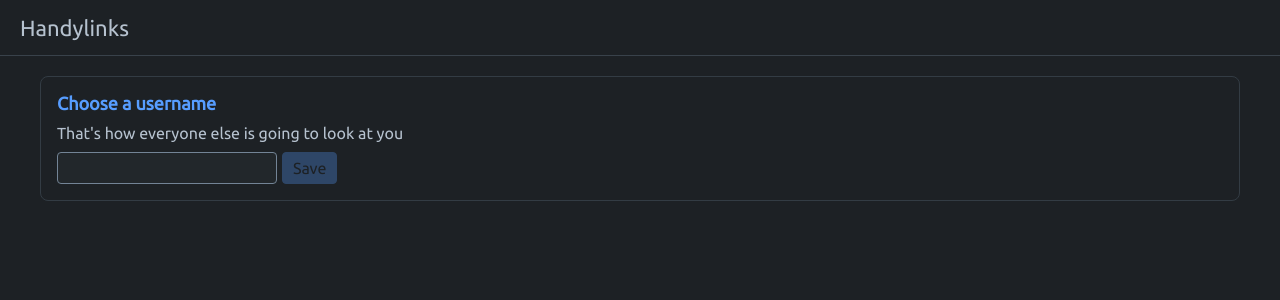
After one commit to Mau5trakt/handy_links, a Django app: page /choose-username/ in a window 1280 px wide. The commit adds this page. Shown: the top 300 px of the page. Run offline with Django 5.2, Linux system fonts and the light colour scheme; a user stored in the database is signed in; some libraries are stand-ins or nearby versions.

Commit message:
Working to add username on google auth created account

```diff
--- a/links/static/dist/project.js
+++ b/links/static/dist/project.js
@@ -93,7 +93,7 @@ document.addEventListener("DOMContentLoaded", () => {
   let deleteUserParticipation = (event) => {
     userToremove = event.target.parentNode.parentNode;
     actionToSend = userToremove.parentNode.parentNode.dataset.modal;
-    // deletes a user from the collaborator or watchers list from a folder
+
     let container = event.target.parentNode.parentNode;
     let username = container.querySelector("#username").textContent;
 
@@ -354,7 +354,7 @@ document.addEventListener("DOMContentLoaded", () => {
   };
 
   let addLink = () => {
-    //verify if comes from a folder or any other page
+
     let modal = event.target.parentNode.parentNode.parentNode;
     let alertSpan = modal.querySelector("#alertSpan");
     alertSpan.classList.add("hide");
@@ -577,7 +577,7 @@ document.addEventListener("DOMContentLoaded", () => {
           addBtn.setAttribute("disabled", "");
 
           setTimeout(() => {
-            div.classList.remove("new-item"); //delete animation class when it ends
+            div.classList.remove("new-item");
           }, 1300);
 
           if (result.changeStatus) {
@@ -832,7 +832,7 @@ document.addEventListener("DOMContentLoaded", () => {
     let toast = document.querySelector("#toast");
     let messageCtn = toast.querySelector("#toastMsj");
 
-    fetch("/folder-privacity",{
+    fetch("/folder-privacy",{
       method: "POST",
       headers: headers,
       body: JSON.stringify({
@@ -845,7 +845,7 @@ document.addEventListener("DOMContentLoaded", () => {
     })
     .then((result) =>{
       toast.classList.add("toast-active", "toast-success");
-      messageCtn.innerText = "The privacity of your folder has been updated";
+      messageCtn.innerText = "The privacy of your folder has been updated";
       let span = element.querySelector("span");
       span.classList.add("opacity-f");
       setTimeout(() =>{
@@ -869,6 +869,87 @@ document.addEventListener("DOMContentLoaded", () => {
     })
   }
 
+
+
+  let validateAvailableUsername = event =>{
+    if (timeoutId){
+      clearTimeout(timeoutId);
+    }
+    timeoutId = setTimeout(() =>{
+      let username = event.target.value;
+      let actionBtn = returnNthParent(event.target, 1).querySelector('button');
+      let spanCtn = document.querySelector('#spanCtn');
+      let spanElement = document.querySelector('#alertSpan');
+      const emptySpaceRegex = /\s/;
+      const invalidCharRegex = /^[a-zA-Z0-9@.+_-]+$/
+
+      if (username.length > 3){
+
+        if (emptySpaceRegex.test(username)){
+          spanCtn.classList.add("show-span");
+          actionBtn.setAttribute('disabled',  '');
+          spanElement.innerText = "Username can't have white spaces";
+          spanElement.classList.add("msg-show-error");
+          spanElement.classList.remove("msg-show-success");
+          return;
+        }
+        if (!invalidCharRegex.test(username)){
+          spanCtn.classList.add("show-span");
+          actionBtn.setAttribute('disabled',  '');
+          spanElement.innerText = "Allowed chars @ . + - and _";
+          spanElement.classList.add("msg-show-error");
+          spanElement.classList.remove("msg-show-success");
+          return;
+        }
+
+        //Do the fetch then change the username and generate the avatar to redirect :)
+
+
+        fetch("/lookup-username", {
+          method: "POST",
+          headers: headers,
+          body : JSON.stringify({username: username})
+        }).then( response => {return response.json()})
+            .then( result =>{
+                  if (result.status === "success"){
+                    actionBtn.removeAttribute('disabled');
+                    spanCtn.classList.add("show-span");
+                    spanElement.innerText = result.message;
+                    spanElement.classList.add("msg-show-success");
+                    spanElement.classList.remove("msg-show-error");
+                    submitUsername(username);
+                    return;
+                  }
+                  spanCtn.classList.add("show-span");
+                  actionBtn.setAttribute('disabled',  '');
+                  spanElement.innerText = result.message;
+                  spanElement.classList.add("msg-show-error");
+                  spanElement.classList.remove("msg-show-success");
+            });
+        return;
+      }
+        actionBtn.setAttribute('disabled',  '');
+        spanCtn.classList.remove("show-span");
+    }, 500)
+
+
+  };
+
+  let submitUsername = username =>{
+    fetch('/submit-username',{
+      method:"POST",
+      headers: headers,
+      body: JSON.stringify({username: username})
+    }).then(response => {return response.json()})
+        .then(result =>{
+          window.location.href = '/';
+        })
+        .catch(() =>{
+
+
+        })
+  }
+
   document.addEventListener("input", (event) => {
     if (
       event.target.closest("#addcollaborator") ||
@@ -885,6 +966,11 @@ document.addEventListener("DOMContentLoaded", () => {
       event.target.closest("#descriptionInput")
     ) {
       validateLength(event);
+    }
+    else if (
+        event.target.closest("#searchUsername")
+    ) {
+      validateAvailableUsername(event);
     }
   });
 
--- a/links/static/dist/style.css
+++ b/links/static/dist/style.css
@@ -10,6 +10,42 @@
   font-family: "Ubuntu Regular";
   src: url("../fonts/Ubuntu-Regular.ttf") format("truetype");
 }
+.container_wrapper {
+  display: flex;
+  justify-content: center;
+  align-items: center;
+  padding-inline: 40px;
+  margin: 20px 0;
+}
+@media (max-width: 1024px) {
+  .container_wrapper {
+    padding-inline: 30px;
+  }
+}
+@media (max-width: 768px) {
+  .container_wrapper {
+    padding-inline: 20px;
+  }
+}
+@media (max-width: 425px) {
+  .container_wrapper {
+    padding-inline: 10px;
+  }
+}
+
+.dropdown__active {
+  display: block !important;
+}
+
+.button__active {
+  background: #85b8ff !important;
+}
+
+.mobile-menu__active {
+  display: flex !important;
+  z-index: 999;
+}
+
 .tab_active {
   background: #579dff !important;
   color: #1d2125 !important;
@@ -29,47 +65,20 @@
 }
 
 .msg-show-error {
-  color: #ff5a66;
+  color: #ff5a66 !important;
 }
 
 .msg-show-success {
-  color: #18a038;
-}
-
-.container_wrapper {
-  display: flex;
-  justify-content: center;
-  align-items: center;
-  padding-inline: 40px;
-  margin: 20px 0;
-}
-@media (max-width: 1024px) {
-  .container_wrapper {
-    padding-inline: 30px;
-  }
-}
-@media (max-width: 768px) {
-  .container_wrapper {
-    padding-inline: 20px;
-  }
-}
-@media (max-width: 425px) {
-  .container_wrapper {
-    padding-inline: 10px;
-  }
-}
-
-.dropdown__active {
-  display: block !important;
-}
-
-.button__active {
-  background: #85b8ff !important;
-}
-
-.mobile-menu__active {
-  display: flex !important;
-  z-index: 999;
+  color: #18a038 !important;
+}
+
+.show-span {
+  margin-top: 25px;
+}
+.show-span span {
+  top: -30px;
+  color: #b6c2cf;
+  transition: top 800ms cubic-bezier(0.5, 0, 0.5, 1.48), color 400ms ease-in-out;
 }
 
 /*
@@ -1835,4 +1844,76 @@ body {
   opacity: 0.3;
 }
 
+.choose-username__wrapper {
+  display: flex;
+  max-width: 1440px;
+  width: 100%;
+  flex-direction: column;
+  gap: 20px;
+}
+.choose-username__wrapper--field {
+  display: flex;
+  flex-direction: column;
+  border: 1px solid #333c44;
+  border-radius: 8px;
+  padding: 16px;
+  gap: 10px;
+}
+.choose-username__wrapper--field-title {
+  font-size: 18px;
+  color: #579dff;
+}
+.choose-username__wrapper--field-sub {
+  font-size: 16px;
+}
+.choose-username__wrapper--field-input-ctn {
+  display: flex;
+  flex-wrap: wrap;
+  gap: 5px;
+  position: relative;
+}
+.choose-username__wrapper--field-input-ctn input, .choose-username__wrapper--field-input-ctn button {
+  box-sizing: border-box;
+  height: 32px;
+  padding: 0 10px;
+}
+.choose-username__wrapper--field-input-ctn-input {
+  background: #22272b;
+  border: 1px solid #738496;
+  border-radius: 4px;
+  max-width: 220px;
+  z-index: 1;
+}
+@media screen and (max-width: 576px) {
+  .choose-username__wrapper--field-input-ctn-input {
+    width: 100%;
+  }
+}
+.choose-username__wrapper--field-input-ctn-input:focus {
+  outline: none;
+  border: 1px solid #579dff;
+}
+.choose-username__wrapper--field-input-ctn-btn {
+  outline: none;
+  border: 1px solid #579dff;
+  background: #579dff;
+  border-radius: 4px;
+  color: #1d2125;
+  cursor: pointer;
+}
+.choose-username__wrapper--field-input-ctn-btn:hover {
+  opacity: 0.6;
+}
+.choose-username__wrapper--field-input-ctn-btn:disabled {
+  opacity: 0.3;
+  cursor: not-allowed;
+  pointer-events: none;
+}
+.choose-username__wrapper--field-input-ctn-span {
+  position: absolute;
+  top: 0;
+  z-index: 0;
+  color: #1d2125;
+}
+
 /*# sourceMappingURL=style.css.map */
--- a/links/static/scss/globals/_variables.scss
+++ b/links/static/scss/globals/_variables.scss
@@ -24,29 +24,3 @@ $font-alternative: "Absolut Pro 2", serif;
 $font3: "Ubuntu Regular", serif;
 
 $br-default: 5px;
-
-.tab_active {
-  background: $blue !important;
-  color: $bg-principal !important;
-}
-
-.opacity-f {
-  opacity: 0;
-}
-
-.box-shadow {
-  box-shadow: 0 0 30px 0 rgba(160, 160, 160, 0.32);
-  transition: all 1000ms linear !important;
-}
-
-.hide {
-  display: none !important;
-}
-
-.msg-show-error {
-  color: $red;
-}
-
-.msg-show-success {
-  color: $success;
-}
--- a/links/static/scss/pages/index.scss
+++ b/links/static/scss/pages/index.scss
@@ -2,3 +2,4 @@
 @forward "homepage";
 @forward "create_folder";
 @forward "folders-detail";
+@forward "choose_username";
--- /dev/null
+++ b/links/templates/links/choose_username.html
@@ -0,0 +1,26 @@
+{% extends "base.html" %}
+
+{% block title %}
+	Choose a Username
+{% endblock %}
+
+{% block content %}
+	{% include 'partials/_header.html' with loged=False %}
+
+    <section class="choose-username container_wrapper">
+        <div class="choose-username__wrapper">
+            <div class="choose-username__wrapper--field">
+                <h1 class="choose-username__wrapper--field-title"> Choose a username </h1>
+                <span class="choose-username__wrapper--field-sub">That's how everyone else is going to look at you</span>
+
+                <div class="choose-username__wrapper--field-input-ctn"  id="spanCtn">
+                    <span id="alertSpan" class="choose-username__wrapper--field-input-ctn-span"></span>
+                    <input type="text" class="choose-username__wrapper--field-input-ctn-input" id="searchUsername">
+                    <button class="choose-username__wrapper--field-input-ctn-btn" disabled> Save </button>
+                </div>
+            </div>
+
+        </div>
+    </section>
+
+{% endblock %}
--- a/links/urls.py
+++ b/links/urls.py
@@ -17,5 +17,8 @@ urlpatterns = [
     path('edit-link', views.edit_link, name='edit_link'),
     path('delete-link', views.delete_link, name='delete_link'),
     path('get-user-folders', views.get_user_folders, name='get_folders'),
-    path('folder-privacity', views.folder_privacity, name="folder_privacity")
+    path('folder-privacy', views.folder_privacy, name="folder_privacy"),
+    path('choose-username/', views.ChooseUsername.as_view(), name='choose_username'),
+    path('lookup-username', views.lookup_username, name='lookup_username')
+
 ]
--- a/links/views.py
+++ b/links/views.py
@@ -1,37 +1,20 @@
 import json
 from django.contrib.auth import logout
 from django.contrib.auth.mixins import LoginRequiredMixin
-from django.core.exceptions import PermissionDenied
 from django.db.models import Q
 from django.http import JsonResponse
 from django.shortcuts import render, redirect, get_object_or_404
 from django.views.decorators.http import require_POST
-from django.views.generic import CreateView, TemplateView, ListView
+from django.views.generic import CreateView, TemplateView, ListView, RedirectView
 from django.contrib.auth.views import LoginView, LogoutView
 from django.contrib import messages
 from django.contrib.auth.decorators import login_required
 from links.models import CustomUser, Folder, Link
 from links.forms import RegisterForm, FolderCreationForm
 from links.avatar_generation import generate_avatar
-from django.urls import reverse_lazy
-
-
-
-class FolderAccessMixin:
-    permission_denied_url = '/not-access'
-
-    def dispatch(self, request, *args, **kwargs):
-        folder = get_object_or_404(Folder, id=kwargs.get('uuid'))
-        if not self.has_access(request.user, folder):
-            raise PermissionDenied('You dont have access to this folder')
-        return super().dispatch(request, *args, **kwargs)
-
-    def has_access(self, user, folder):
-        if folder.owner == user or folder.public or user.username in folder.get_collaborators() or user.username in folder.get_watchers():
-            return True
-        return False
-
-
+from links.mixins import SocialRegistrationAuthMixin, FolderAccessMixin
+from django.urls import reverse_lazy, reverse
+from django.utils import timezone
 
 class RegisterUserView(CreateView):
     model = CustomUser
@@ -66,7 +49,7 @@ class MyLoginView(LoginView):
         return self.render_to_response(self.get_context_data(form=form))
 
 
-class Home(LoginRequiredMixin, TemplateView):
+class Home(LoginRequiredMixin, SocialRegistrationAuthMixin, TemplateView):
     template_name = 'links/homepage.html'
 
     def get_context_data(self, **kwargs):
@@ -86,7 +69,7 @@ def logoutuser(request):
 
 
 
-class FolderCreationView(LoginRequiredMixin, CreateView):
+class FolderCreationView(LoginRequiredMixin, SocialRegistrationAuthMixin, CreateView):
     model = Folder
     form_class = FolderCreationForm
     template_name = 'links/create_folder.html'
@@ -148,6 +131,15 @@ def get_user(request):
             return JsonResponse({"status": "success", "username": user.username})
         return JsonResponse({"status": "failed",  "message": f"this user is already a {action}" })
     return JsonResponse({"status": "failed", "message": "this user doesn't exists"})
+
+@login_required
+@require_POST
+def lookup_username(request):
+    data = json.load(request)
+    request_user = data['username']
+    if not CustomUser.objects.filter(username__iexact=request_user).exists():
+        return JsonResponse({"status": "success", "message": "This username is available"})
+    return JsonResponse({"status": "failed", "message": "This username is being used"})
 
 @login_required
 @require_POST
@@ -272,7 +264,7 @@ def get_user_folders(request):
 
 @login_required
 @require_POST
-def folder_privacity(request):
+def folder_privacy(request):
     data = json.load(request)
     user = request.user
     folder = Folder.objects.get(pk=data["folder"])
@@ -281,3 +273,18 @@ def folder_privacity(request):
         folder.save()
         return JsonResponse({"status": "success", "message": "Public" if folder.public else "Private"})
     return JsonResponse({"status": "failed", "message": "There was an error changing the privacity of your folder."})
+
+
+
+
+class ChooseUsername(LoginRequiredMixin, TemplateView):
+    template_name = "links/choose_username.html"
+    def get_context_data(self, **kwargs):
+        context = super().get_context_data(**kwargs)
+        return context
+
+@require_POST
+def validate_username(request):
+    data = json.load(request)
+
+    return JsonResponse({"status": "success"})
```
Also changed, not shown: handy_links/settings.py (+13 -1 lines), links/mixins.py (added, +25 -0 lines), links/static/scss/globals/auxiliars.scss (+37 -0 lines), links/static/scss/pages/choose_username.scss (added, +73 -0 lines).
